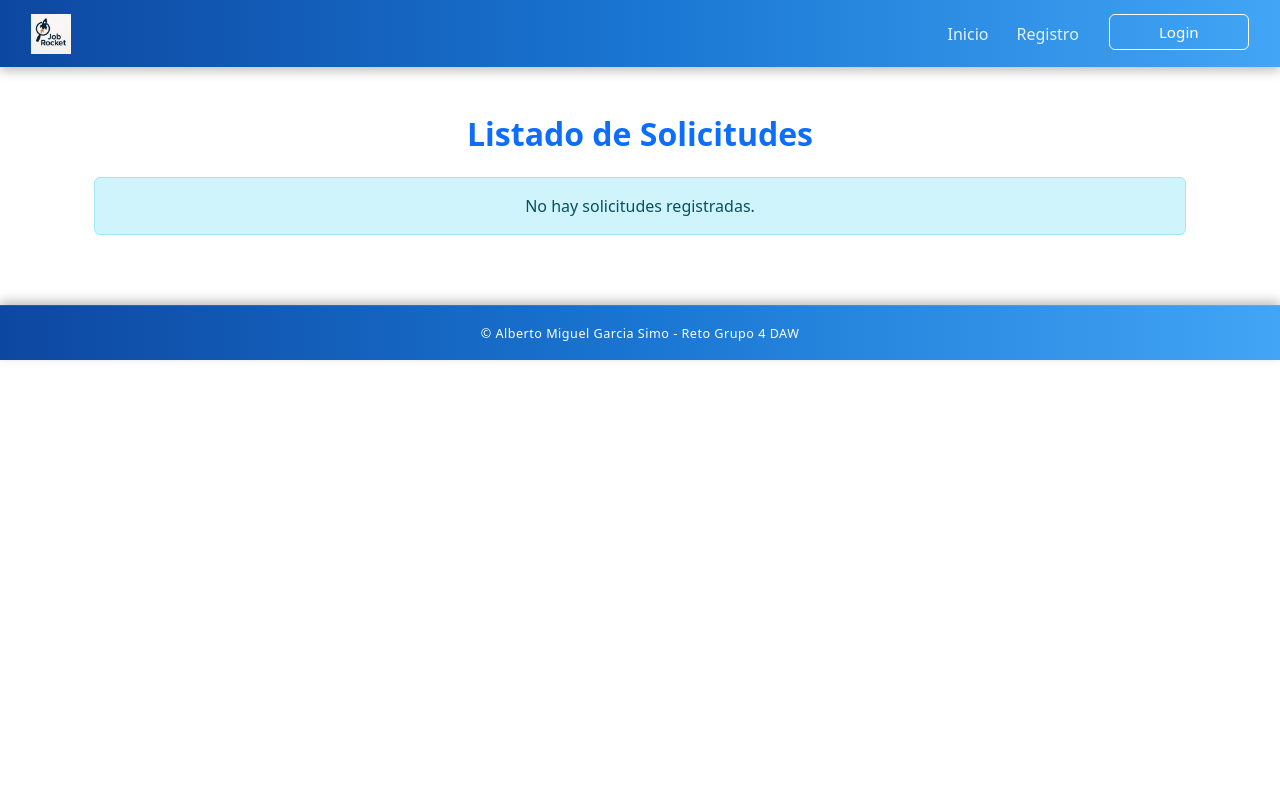
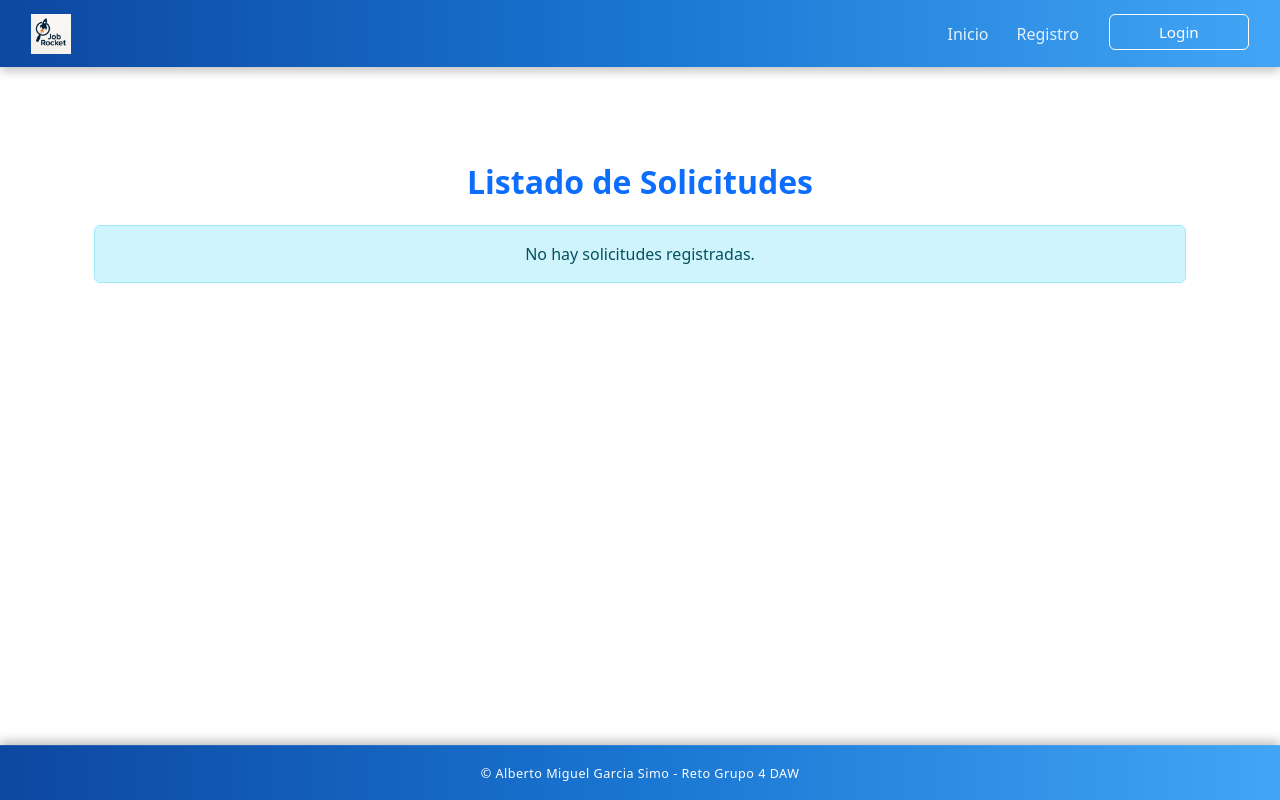
Before and after one commit to algarciasi/RetoAngular-master, an Angular app: page /solicitudes in a window 1280 px wide. Built offline with nearby package versions, Linux system fonts and the light colour scheme.

Commit message:
footer anclado abajo

```diff
--- a/src/app/app.component.html
+++ b/src/app/app.component.html
@@ -1,12 +1,13 @@
 <header>
   <app-navbar></app-navbar>
 </header>
+
 <main class="mt-5">
   <div class="container">
-    <router-outlet/>
-    <!-- <app-empresas-list></app-empresas-list> -->
+    <router-outlet></router-outlet>
   </div>
 </main>
+
 <footer class="footer-custom text-white text-center py-3 mt-4">
   <small>© Alberto Miguel Garcia Simo - Reto Grupo 4 DAW</small>
 </footer>
--- a/src/styles.css
+++ b/src/styles.css
@@ -1 +1,17 @@
-/* You can add global styles to this file, and also import other style files */
+html, body {
+    height: 100%;
+    margin: 0;
+    padding: 0;
+    display: flex;
+    flex-direction: column;
+  }
+
+  app-root {
+    display: flex;
+    flex-direction: column;
+    min-height: 100vh;
+  }
+
+  main {
+    flex: 1;
+  }
```
Also changed, not shown: src/app/app.component.css (line endings or trailing spaces).
